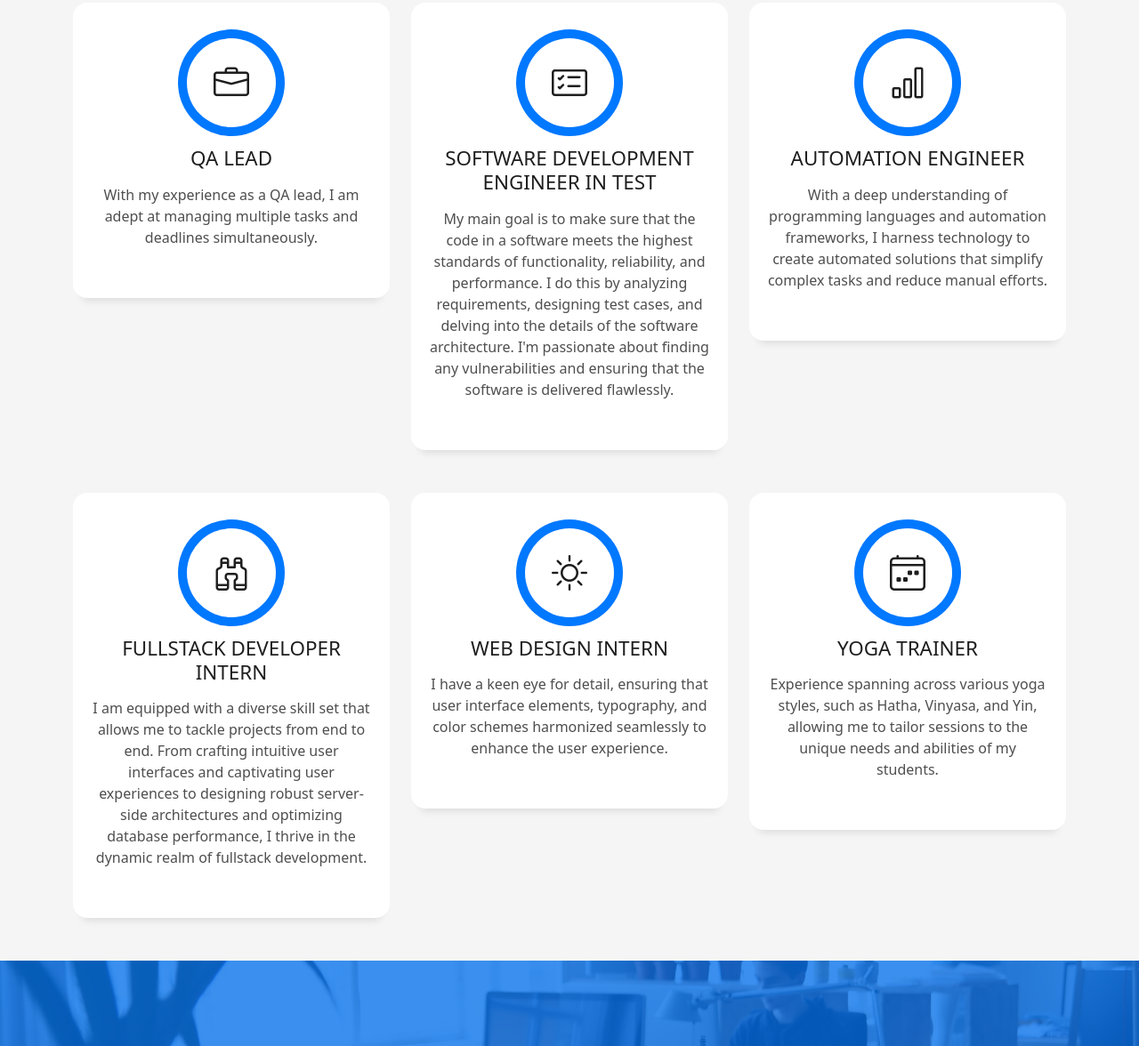
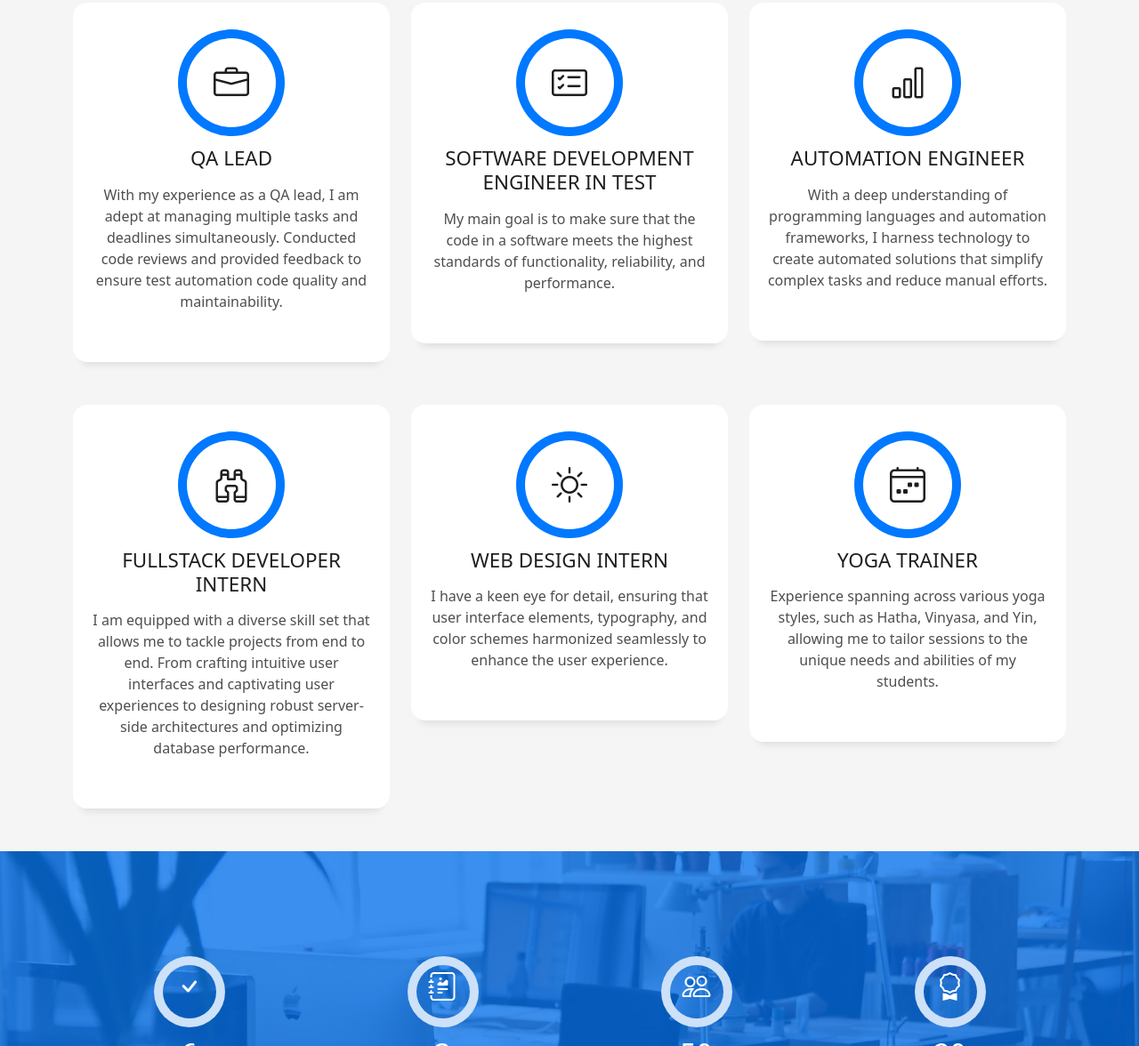
Before and after one commit to DiptiShevalekar/portfolio, a plain HTML site: page index.html in a window 1280 px wide. Shown: the part 2174-3350 px from the top of the page at 89% size. Drawn offline with Linux system fonts and the light colour scheme.

Commit message:
4th push

```diff
--- a/index.html
+++ b/index.html
@@ -74,7 +74,7 @@
         <div class="container">
           <!--<p class="display-6 color-d">Hello, world!</p>-->
           <h1 class="hero-title mb-4">I am Dipti Shevalekar</h1>
-          <p class="hero-subtitle"><span class="typed" data-typed-items="Designer, Developer, Freelancer, Photographer"></span></p>
+          <p class="hero-subtitle"><span class="typed" data-typed-items="Designer, Developer, CS Grad, Software Engineer"></span></p>
           <!-- <p class="pt-3"><a class="btn btn-primary btn js-scroll px-4" href="#about" role="button">Learn More</a></p> -->
         </div>
       </div>
@@ -100,7 +100,7 @@
                     <div class="col-sm-6 col-md-7">
                       <div class="about-info">
                         <p><span class="title-s">Name: </span> <span>Dipti Shevalekar</span></p>
-                        <p><span class="title-s">Profile: </span> <span>full stack developer</span></p>
+                        <p><span class="title-s">Profile: </span> <span>Software Developement Engineer in Test</span></p>
                         <p><span class="title-s">Email: </span> <span>dshevalekar11198@gmail.com</span></p>
                         <p><span class="title-s">Phone: </span> <span>+91 7798668157</span></p>
                       </div>
@@ -181,7 +181,7 @@
               <div class="service-content">
                 <h2 class="s-title">QA LEAD</h2>
                 <p class="s-description text-center">
-                  With my experience as a QA lead, I am adept at managing multiple tasks and deadlines simultaneously.
+                  With my experience as a QA lead, I am adept at managing multiple tasks and deadlines simultaneously. Conducted code reviews and provided feedback to ensure test automation code quality and maintainability.
                 </p>
               </div>
             </div>
@@ -194,7 +194,7 @@
               <div class="service-content">
                 <h2 class="s-title">SOFTWARE DEVELOPMENT ENGINEER IN TEST</h2>
                 <p class="s-description text-center">
-                  My main goal is to make sure that the code in a software meets the highest standards of functionality, reliability, and performance. I do this by analyzing requirements, designing test cases, and delving into the details of the software architecture. I'm passionate about finding any vulnerabilities and ensuring that the software is delivered flawlessly.
+                  My main goal is to make sure that the code in a software meets the highest standards of functionality, reliability, and performance.
                 </p>
               </div>
             </div>
@@ -220,7 +220,7 @@
               <div class="service-content">
                 <h2 class="s-title">FULLSTACK DEVELOPER INTERN</h2>
                 <p class="s-description text-center">
-                  I am equipped with a diverse skill set that allows me to tackle projects from end to end. From crafting intuitive user interfaces and captivating user experiences to designing robust server-side architectures and optimizing database performance, I thrive in the dynamic realm of fullstack development.
+                  I am equipped with a diverse skill set that allows me to tackle projects from end to end. From crafting intuitive user interfaces and captivating user experiences to designing robust server-side architectures and optimizing database performance.
                 </p>
               </div>
             </div>
```
